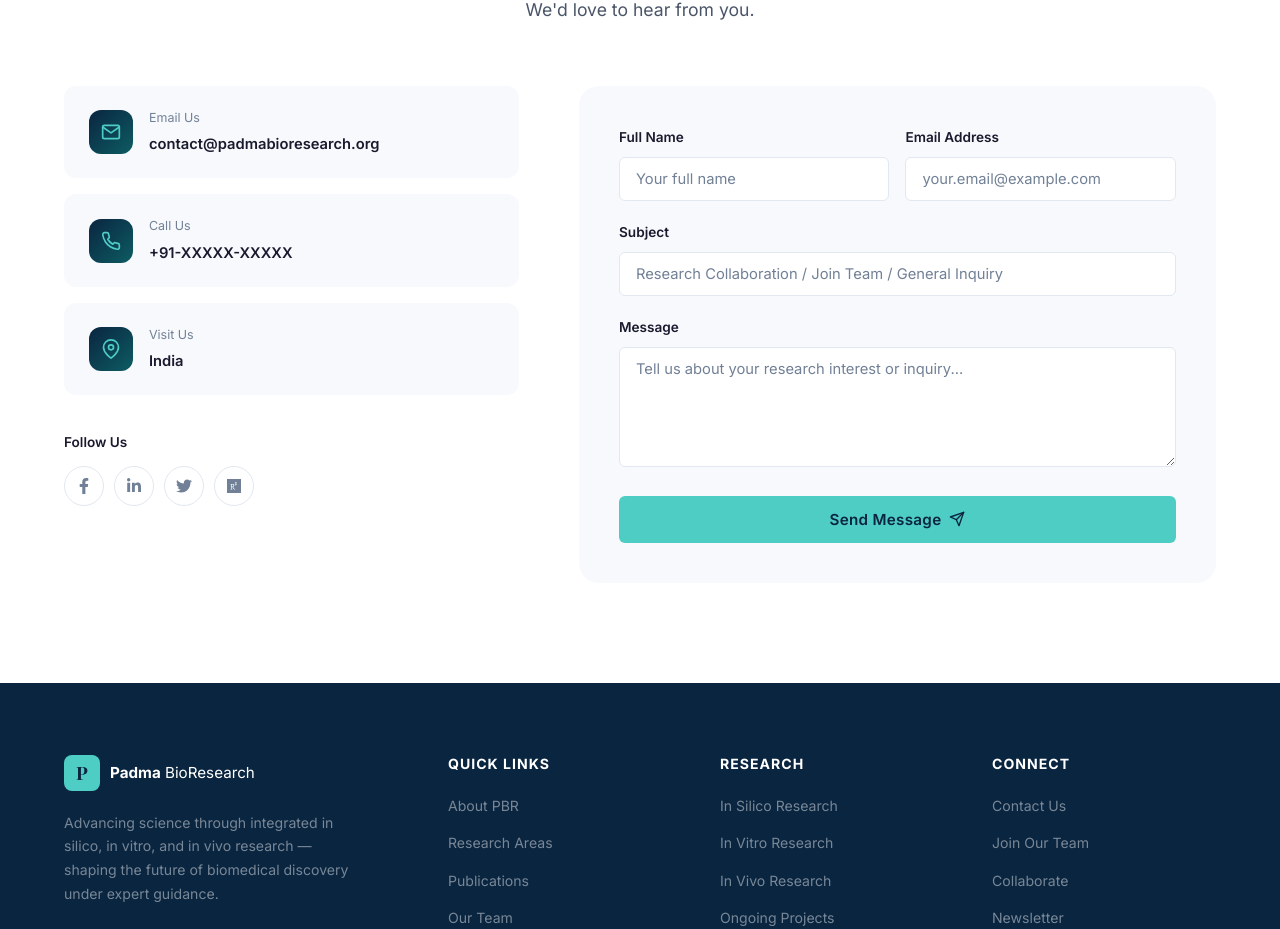
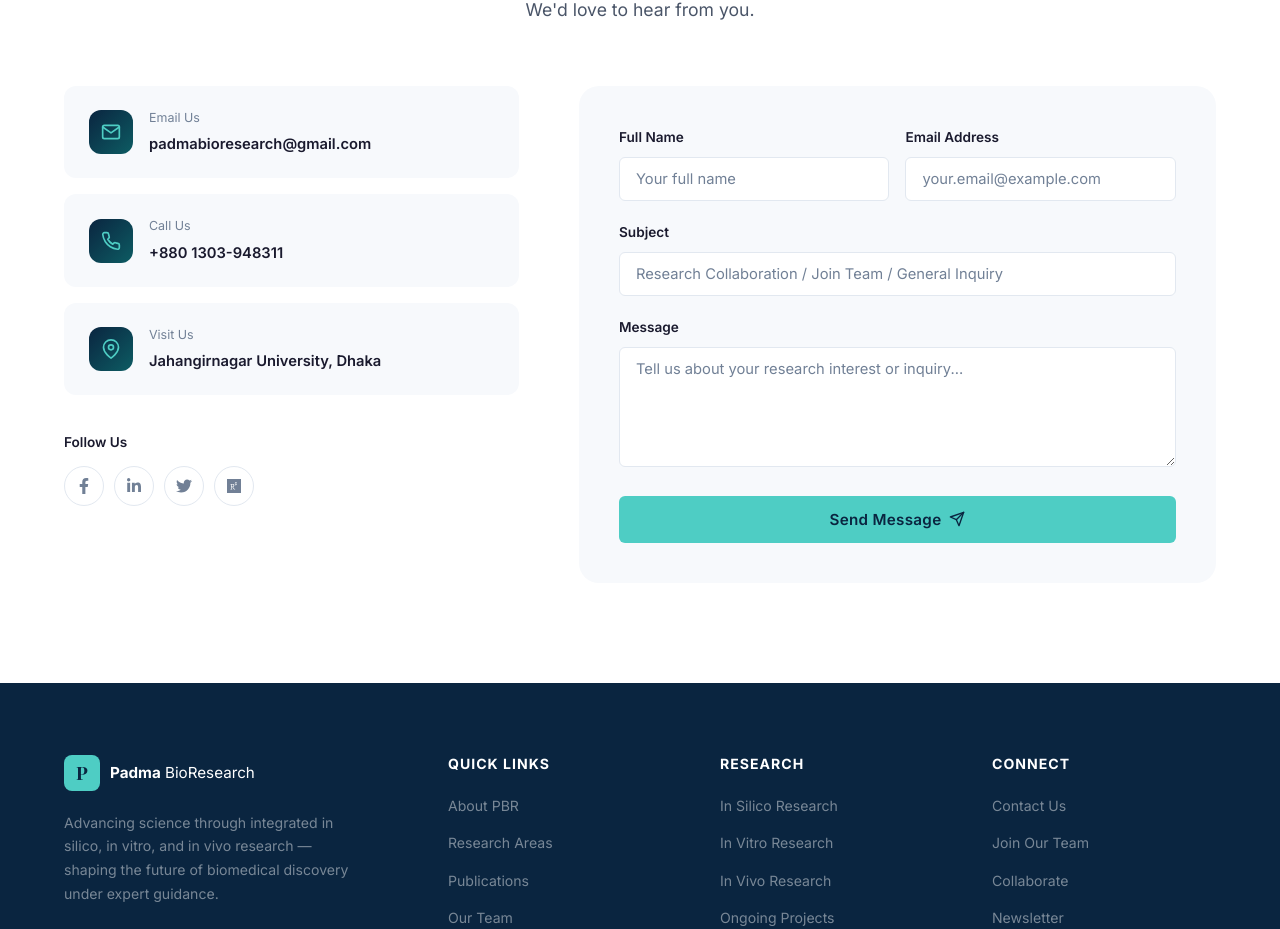
Before and after one commit to ehsanology19-rgb/pbr-website, a React (Vite) app: page / in a window 1280 px wide. Shown: the part 6377-7306 px from the top of the page. Built offline with nearby package versions, Linux system fonts and the light colour scheme; no server answers; the database is empty.

Commit message:
Update contact information in Contact component: Change email, phone number, and address details to reflect new contact methods and location. Enhance href attributes for better user navigation.

```diff
--- a/src/components/Contact.jsx
+++ b/src/components/Contact.jsx
@@ -22,20 +22,20 @@ const contactInfo = [
   {
     icon: <FiMail size={20} />,
     label: 'Email Us',
-    value: 'contact@padmabioresearch.org',
-    href: 'mailto:contact@padmabioresearch.org',
+    value: 'padmabioresearch@gmail.com',
+    href: 'mailto:padmabioresearch@gmail.com',
   },
   {
     icon: <FiPhone size={20} />,
     label: 'Call Us',
-    value: '+91-XXXXX-XXXXX',
-    href: 'tel:+91XXXXXXXXXX',
+    value: '+880 1303-948311',
+    href: 'tel:+8801303948311',
   },
   {
     icon: <FiMapPin size={20} />,
     label: 'Visit Us',
-    value: 'India',
-    href: '#',
+    value: 'Jahangirnagar University, Dhaka',
+    href: 'https://maps.google.com/?q=Jahangirnagar+University+Dhaka',
   },
 ];
 
```
